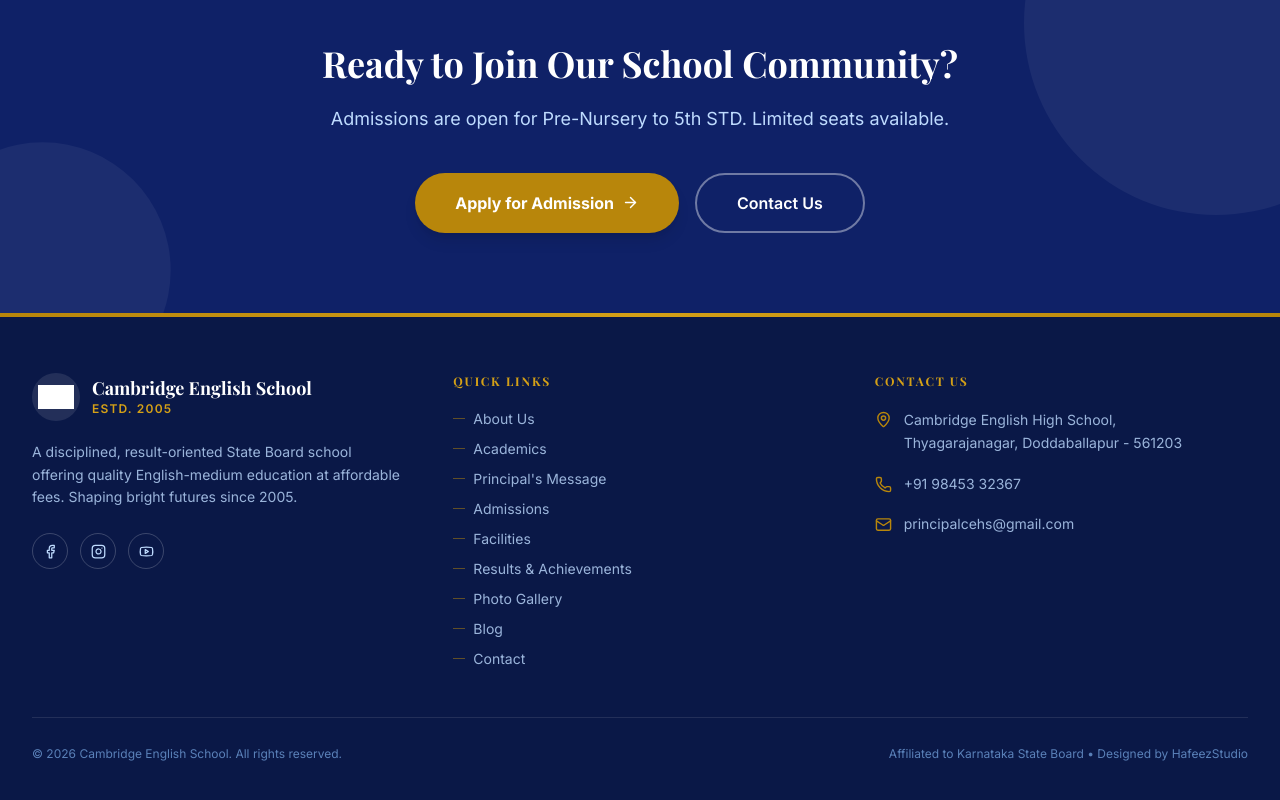
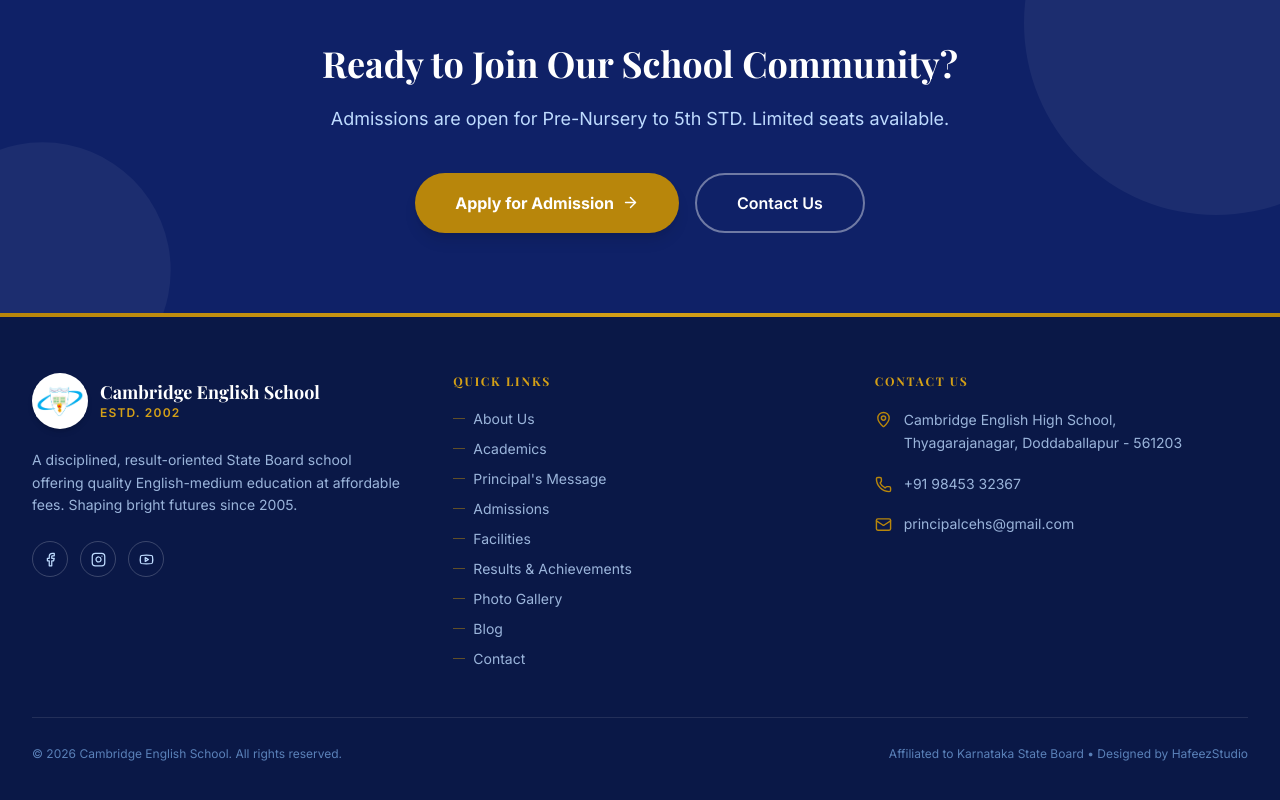
Before and after one commit to jawadhafeez171/Cambridge-English-School, a Next.js app: page / in a window 1280 px wide. Shown: the part 3807-4607 px from the top of the page. Built offline with nearby package versions, Linux system fonts and the light colour scheme.

Commit message:
footer fix

```diff
--- a/src/components/Footer.tsx
+++ b/src/components/Footer.tsx
@@ -26,19 +26,18 @@
                     {/* School Info */}
                     <div>
                         <div className="flex items-center gap-3 mb-5">
-                            <div className="relative w-12 h-12 bg-white/10 rounded-full flex items-center justify-center overflow-hidden p-1.5 shrink-0">
-                                <div className="relative w-full h-full">
-                                    <Image
-                                        src="/images/logo.webp"
-                                        alt="Cambridge English School Logo"
-                                        fill
-                                        className="object-contain filter brightness-0 invert"
-                                    />
-                                </div>
+                            <div className="w-14 h-14 bg-white rounded-full flex items-center justify-center overflow-hidden shrink-0 shadow-md">
+                                <Image
+                                    src="/images/logo.webp"
+                                    alt="Cambridge English School Logo"
+                                    width={48}
+                                    height={48}
+                                    className="object-contain"
+                                />
                             </div>
                             <div>
                                 <p className="font-serif font-bold text-white text-lg leading-tight">Cambridge English School</p>
-                                <p className="text-secondary-light text-xs font-semibold tracking-widest uppercase mt-0.5">Estd. 2005</p>
+                                <p className="text-secondary-light text-xs font-semibold tracking-widest uppercase mt-0.5">Estd. 2002</p>
                             </div>
                         </div>
 
```
